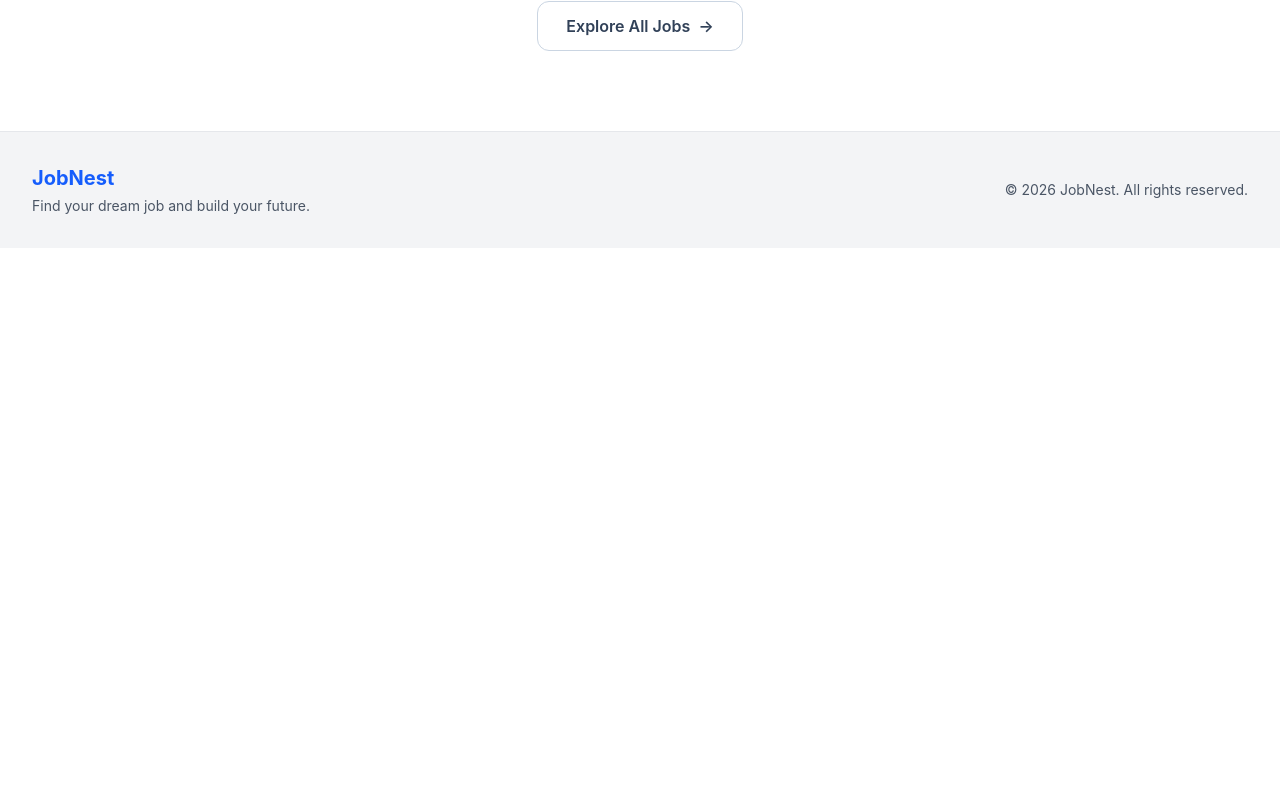
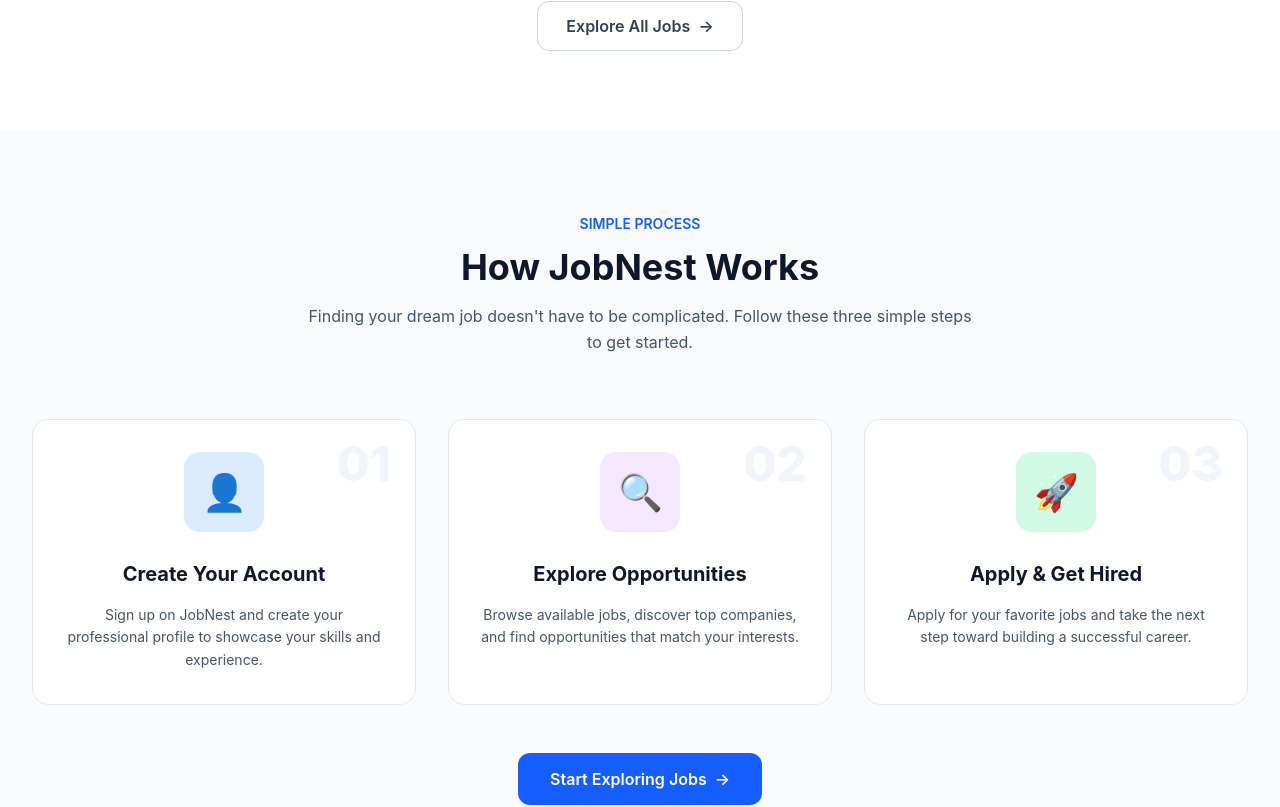
Before and after one commit to aljamiio/jobnest-job-portal, a React (Vite) app in the folder client/: page / in a window 1280 px wide. Shown: the part 2316-3123 px from the top of the page. Before the commit the page ends 2564 px from the top, so only its background shows below. Built offline with nearby package versions, Linux system fonts and the light colour scheme.

Commit message:
feat: add how jobnest works section

```diff
--- a/client/src/pages/Home.jsx
+++ b/client/src/pages/Home.jsx
@@ -514,6 +514,117 @@ function Home() {
       </section>
 
 
+      {/* How JobNest Works Section */}
+      <section className="py-20 bg-slate-50 dark:bg-slate-900/50 transition-colors duration-300">
+
+        <div className="max-w-7xl mx-auto px-4 sm:px-6 lg:px-8">
+
+          {/* Section Heading */}
+          <div className="text-center max-w-2xl mx-auto mb-16">
+
+            <span className="text-sm font-semibold text-blue-600 dark:text-blue-400">
+              SIMPLE PROCESS
+            </span>
+
+            <h2 className="text-3xl sm:text-4xl font-bold mt-3">
+              How JobNest Works
+            </h2>
+
+            <p className="mt-4 text-slate-600 dark:text-slate-400 leading-relaxed">
+              Finding your dream job doesn't have to be complicated.
+              Follow these three simple steps to get started.
+            </p>
+
+          </div>
+
+          {/* Process Cards */}
+          <div className="grid grid-cols-1 md:grid-cols-3 gap-8">
+
+            {/* Step 1 */}
+            <div className="relative bg-white dark:bg-slate-900 border border-slate-200 dark:border-slate-800 rounded-2xl p-8 text-center hover:-translate-y-2 hover:shadow-xl hover:shadow-slate-200/50 dark:hover:shadow-black/20 transition-all duration-300">
+
+              <div className="absolute top-5 right-6 text-5xl font-extrabold text-slate-100 dark:text-slate-800">
+                01
+              </div>
+
+              <div className="relative w-20 h-20 mx-auto rounded-2xl bg-blue-100 dark:bg-blue-500/20 flex items-center justify-center text-4xl">
+                👤
+              </div>
+
+              <h3 className="text-xl font-bold mt-7">
+                Create Your Account
+              </h3>
+
+              <p className="mt-4 text-sm leading-relaxed text-slate-600 dark:text-slate-400">
+                Sign up on JobNest and create your professional profile
+                to showcase your skills and experience.
+              </p>
+
+            </div>
+
+            {/* Step 2 */}
+            <div className="relative bg-white dark:bg-slate-900 border border-slate-200 dark:border-slate-800 rounded-2xl p-8 text-center hover:-translate-y-2 hover:shadow-xl hover:shadow-slate-200/50 dark:hover:shadow-black/20 transition-all duration-300">
+
+              <div className="absolute top-5 right-6 text-5xl font-extrabold text-slate-100 dark:text-slate-800">
+                02
+              </div>
+
+              <div className="relative w-20 h-20 mx-auto rounded-2xl bg-purple-100 dark:bg-purple-500/20 flex items-center justify-center text-4xl">
+                🔍
+              </div>
+
+              <h3 className="text-xl font-bold mt-7">
+                Explore Opportunities
+              </h3>
+
+              <p className="mt-4 text-sm leading-relaxed text-slate-600 dark:text-slate-400">
+                Browse available jobs, discover top companies, and
+                find opportunities that match your interests.
+              </p>
+
+            </div>
+
+            {/* Step 3 */}
+            <div className="relative bg-white dark:bg-slate-900 border border-slate-200 dark:border-slate-800 rounded-2xl p-8 text-center hover:-translate-y-2 hover:shadow-xl hover:shadow-slate-200/50 dark:hover:shadow-black/20 transition-all duration-300">
+
+              <div className="absolute top-5 right-6 text-5xl font-extrabold text-slate-100 dark:text-slate-800">
+                03
+              </div>
+
+              <div className="relative w-20 h-20 mx-auto rounded-2xl bg-emerald-100 dark:bg-emerald-500/20 flex items-center justify-center text-4xl">
+                🚀
+              </div>
+
+              <h3 className="text-xl font-bold mt-7">
+                Apply & Get Hired
+              </h3>
+
+              <p className="mt-4 text-sm leading-relaxed text-slate-600 dark:text-slate-400">
+                Apply for your favorite jobs and take the next step
+                toward building a successful career.
+              </p>
+
+            </div>
+
+          </div>
+
+          {/* Bottom CTA */}
+          <div className="text-center mt-12">
+
+            <Link
+              to="/jobs"
+              className="inline-flex items-center gap-2 bg-blue-600 hover:bg-blue-700 text-white font-semibold px-8 py-3.5 rounded-xl transition-colors duration-200"
+            >
+              Start Exploring Jobs <span>→</span>
+            </Link>
+
+          </div>
+
+        </div>
+      </section>
+
+
+
 
     </main>
   )
```
